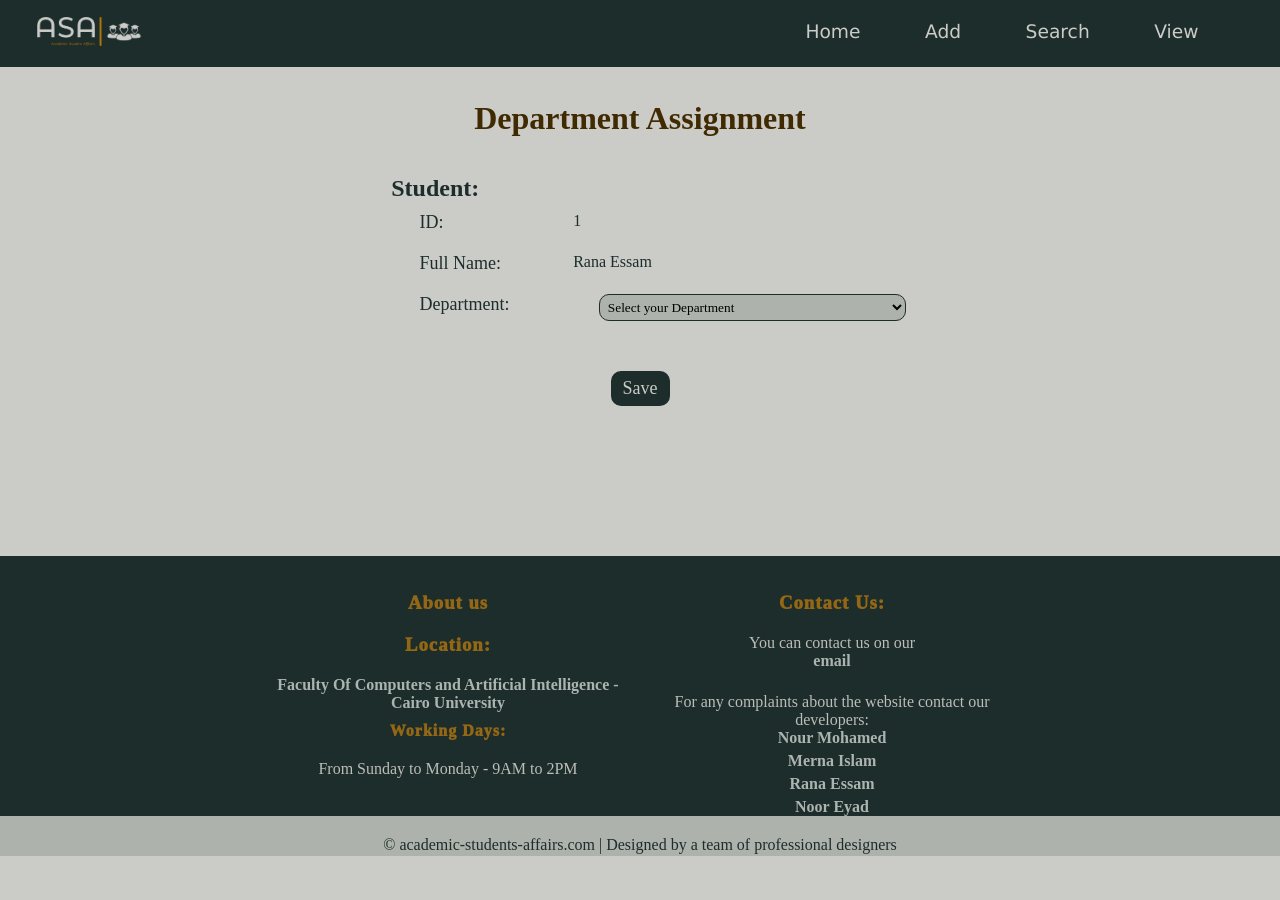
After one commit to RanaEssam03/Student-Affairs, a Django app: page /departmentAssignment/1 in a window 1280 px wide. The commit adds this page. Run offline with Django 4.2, Linux system fonts and the light colour scheme; data comes from the database, SQL or seed files in the repository; both versions use the stored data as it was after the commit.

Commit message:
search and department assignment

```diff
--- a/Student_Affairs/Student_Affairs/settings.py
+++ b/Student_Affairs/Student_Affairs/settings.py
@@ -37,7 +37,7 @@ INSTALLED_APPS = [
     'django.contrib.sessions',
     'django.contrib.messages',
     'django.contrib.staticfiles',
-    'students'
+    'students',
 ]
 
 MIDDLEWARE = [
--- /dev/null
+++ b/Student_Affairs/students/static/departmentAssignment.css
@@ -0,0 +1,259 @@
+/* General Styling */
+* {
+    margin: 0;
+    padding: 0;
+    box-sizing: border-box;
+    font-family: "Times New Roman";
+}
+
+html {
+    height: 100%;
+    box-sizing: border-box;
+}
+
+*,
+*:after,
+*:before {
+    box-sizing: inherit;
+}
+
+h1 {
+    margin-top: 5%;
+    margin-bottom: 3%;
+    text-align: center;
+    color: #402a02;
+}
+
+h2 {
+    text-align: center;
+    margin-right: 32%;
+}
+
+body {
+    background-color: #cbcbc8;
+    color: #1c2d2b;
+    margin: 0px;
+    min-height: 100vh;
+    position: relative;
+    flex-direction: column;
+}
+
+/*STYLING FOR THE BODY*/
+
+* {
+    margin: 0;
+    padding: 0;
+    box-sizing: border-box;
+    font-family: "Times New Roman";
+}
+
+html {
+    height: 100%;
+    box-sizing: border-box;
+}
+
+*,
+*:after,
+*:before {
+    box-sizing: inherit;
+}
+
+body {
+    min-height: 100vh;
+    background-color: #Cbcbc8;
+    margin-top: 100px;
+    color: #1c2d2b;
+    flex-direction: column;
+    position: relative;
+}
+
+/* STYLING HEADER */
+img {
+    width: 10%;
+    height: auto;
+    padding-left: 20px;
+}
+
+img {
+    min-width: 122px;
+    min-height: 28.5px;
+}
+
+#logo {
+    width: 10%;
+    height: auto;
+    padding-left: 20px;
+}
+
+#navBar {
+    position: fixed;
+    width: 100%;
+    top: 0;
+    left: 0;
+    font-family: 'Exo 2', sans-serif;
+    z-index: 999;
+    background-color: #1c2d2b;
+    padding: 17px;
+}
+
+
+.link {
+    color: #cbcbc8;
+    float: right;
+    height: 5%;
+    margin-top: 0.3%;
+    margin-right: 64.5px;
+    text-decoration: none;
+    font-size: 14pt;
+    font-family: Verdana, Geneva, Tahoma, sans-serif;
+}
+
+.link:hover {
+    color: #946714;
+}
+
+/* SPECIFIC PAGE STYLING */
+input,
+select,
+button {
+    border: 1px solid #1c2d2b;
+    background-color: #aeb2ac;
+    border-radius: 10px;
+}
+
+#formdiv {
+    width: 40%;
+    margin: auto;
+}
+
+#form {
+    width: 100%;
+}
+
+.rows {
+    width: 100%;
+    display: block;
+}
+
+.columns {
+    width: 100%;
+    display: inline-block;
+    margin: 10px;
+}
+
+.labels {
+    width: 30%;
+    float: left;
+    font-size: large;
+    margin-left: 5%;
+}
+
+.theInputs {
+    width: 60%;
+    float: right;
+    padding: 4px;
+}
+
+button {
+    margin-top: 7%;
+    font-size: large;
+    padding-left: 10px;
+    padding-right: 10px;
+    padding-top: 5px;
+    padding-bottom: 5px;
+    cursor: pointer;
+    background-color: #1c2d2b;
+    color: #cbcbc8;
+    border: 2px solid #1c2d2b;
+}
+
+button:hover {
+    border: 2px solid #1c2d2b;
+    background-color: #cbcbc8;
+    color: #1c2d2b;
+    transition-duration: 0.4s;
+}
+
+#button {
+    text-align: center;
+}
+
+/* STYLING FOOTER*/
+
+.footer {
+    margin-top: 150px;
+    width: 100%;
+    height: 300px;
+    padding: 100px 20%;
+    color: #bdbdb9;
+    background-color: #1c2d2b;
+    display: flex;
+    align-items: center;
+    box-sizing: border-box;
+    position: absolute;
+}
+
+.footerLink:hover {
+    color: #946714;
+}
+
+.footer div {
+    text-align: center;
+}
+
+.footer-section-about {
+    float: left;
+    width: 50%;
+}
+
+.footer-section-contact {
+    float: left;
+    width: 50%;
+}
+
+.footer div h3,
+.footer div h4 {
+    font-weight: 1000;
+    margin-bottom: 20px;
+    letter-spacing: 1px;
+    color: #946714;
+}
+
+.footer div h4 {
+    margin-top: 10px;
+
+}
+
+.footerLink {
+    font-weight: 600;
+    display: block;
+    text-decoration: none;
+    color: #acb4b0;
+    margin-bottom: 5px;
+}
+
+.footerLink:hover {
+    color: #946714;
+}
+
+.footer .footer-bottom {
+    background-color: #aeb2ac;
+    color: #1c2d2b;
+    height: 20px;
+    width: 100%;
+    text-align: center;
+    position: absolute;
+    bottom: 0;
+    left: 0;
+    padding: 20px;
+}
+
+
+@media only screen and (max-width: 768px) {
+    footer {
+        background-color: #1c2d2b;
+        color: #bebeb8;
+        font-size: .8em;
+        width: 100%;
+    }
+}
--- /dev/null
+++ b/Student_Affairs/students/templates/departmentAssignment.html
@@ -0,0 +1,59 @@
+{% extends "master.html" %}
+
+{% load static %}
+
+
+{% block title%}
+Department Assignment
+{%endblock%}
+{% block stylesheet%}
+<link rel="stylesheet" href="{% static 'departmentAssignment.css'%}">
+<script type="text/javascript">
+    window.onsubmit = function() {
+        document.myform.action = get_action();
+    }
+
+    function get_action() {
+        var selectedOption = document.querySelector('#department');
+        var value = selectedOption.value;
+        link = "../departmentAssignment/{{student.id}}/val";
+        link = link.replace('val', value);
+        return link;
+    }
+</script>
+{%endblock%}
+
+
+{% block content%}
+<!-- <body onload="loadData()"> -->
+    <h1>Department Assignment</h1>
+    <h2>Student: </h2>
+    <div id="formdiv">
+        <form id="form" name="myform">
+            <div id="rows">
+                <div class="columns">
+                    <label for="id" class="labels">ID: </label>
+                    <div id="IdResult">{{student.id}}</div>
+                </div>
+                <div class="columns">
+                    <label for="name" class="labels">Full Name: </label>
+                    <div id="nameResult">{{student.firstname}} {{student.lastname}}</div>
+                </div>
+                <div class="columns">
+                    <label for="department" class="labels">Department: </label>
+                    <select name="dep" id="department" class="theInputs" required>
+                        <option value="" selected>Select your Department</option>
+                        <option value="AI">Artificial Intelligence - AI</option>
+                        <option value="CS">Computer Science - CS</option>
+                        <option value="DS">Decision Support - DS</option>
+                        <option value="IS">Information Systems - IS</option>
+                        <option value="IT">Information Technology - IT</option>
+                    </select>
+                </div>
+                <div id="button">
+                    <button>Save</button>
+                </div>
+            </div>
+        </form>
+    </div>
+{%endblock%}
--- a/Student_Affairs/students/urls.py
+++ b/Student_Affairs/students/urls.py
@@ -11,4 +11,6 @@ urlpatterns = [
     path('searchResults/', views.searchResults, name= 'searchResults'),
     path('search/', views.search, name= 'search'),
     path('add/', views.addStudent, name = "addStudent"),
+    path('departmentAssignment/<int:id>', views.departmentAssignment, name="departmentAssignment"),
+    path('departmentAssignment/<int:id>/<str:val>', views.updateDep, name="updateDepartment"),
 ]
--- a/Student_Affairs/students/views.py
+++ b/Student_Affairs/students/views.py
@@ -1,7 +1,8 @@
 from django.http import HttpResponse
 from django.template import loader
 from .models import Member
-
+from django.shortcuts import render
+from django.views.decorators.csrf import csrf_exempt
 
 def allstudents(request):
   mymember = Member.objects.all()
@@ -36,10 +37,6 @@ def home(request):
   template = loader.get_template('Home_page.html')
   return HttpResponse(template.render())
 
-def searchResults(request):
-  template = loader.get_template('searchResults.html')
-  return HttpResponse(template.render())
-
 def search(request):
   template = loader.get_template('search.html')
   return HttpResponse(template.render())
@@ -47,3 +44,26 @@ def search(request):
 def addStudent(request):
   template = loader.get_template('add_student_screen.html')
   return HttpResponse(template.render())
+
+@csrf_exempt
+def searchResults(request):
+  value = request.POST.get('q', None)
+  students = Member.objects.all()
+  students = students.filter(firstname__icontains=value).filter(state=0)  | students.filter(lastname__icontains=value).filter(state=0)
+  context = {
+      'students' : students,
+      'value' : value
+  }
+  return render (request, 'searchResults.html', context)
+
+def departmentAssignment(request, id):
+    mymember = Member.objects.get(id = id)
+    context = {
+      'student' : mymember,
+    }
+    return render (request, 'departmentAssignment.html', context)
+
+def updateDep(request, id, val):
+  students = Member.objects.all()
+  students = students.filter(id=id).filter(level=3).update(dep=val)
+  return departmentAssignment(request, id)
```
Also changed, not shown: Student_Affairs/students/static/js/search_result.js (deleted, +0 -79 lines), Student_Affairs/students/templates/search.html (+4 -4 lines), Student_Affairs/students/templates/searchResults.html (+32 -2 lines), Student_Affairs/db.sqlite3.
